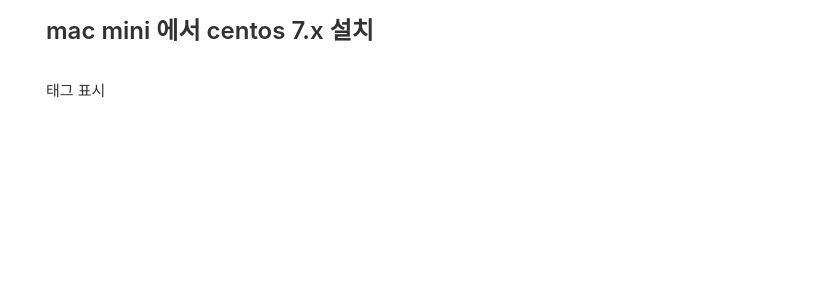
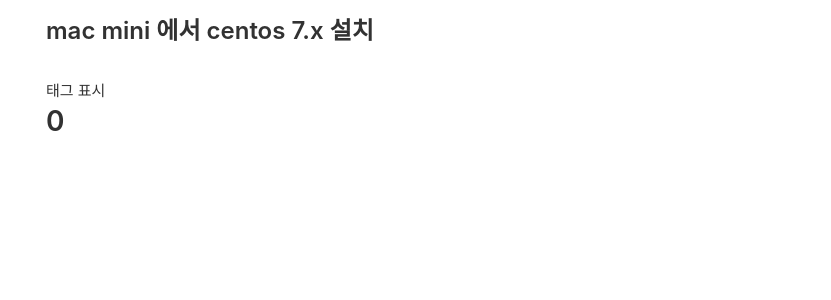
Before and after one commit to mozily/mozily.github.io, a Jekyll site: the page built from tags/index.html, in a window 1280 px wide. Shown: the part 352-652 px from the top of the page, without its empty margins (224-1055 px from the left). Built offline with Jekyll 4.4.1, drawn with Linux system fonts in a browser that asks for light colours.

Commit message:
- tag 기능 개발중

```diff
--- a/tags/index.html
+++ b/tags/index.html
@@ -15,6 +15,8 @@ permalink: /tags/
 {% endfor %}
 
 태그 표시
+
+<h2>{{ site.tags.size }}</h2>
 
 {% for tag in site.tags %}
 <h3>{{tag}}</h3><br>
```
